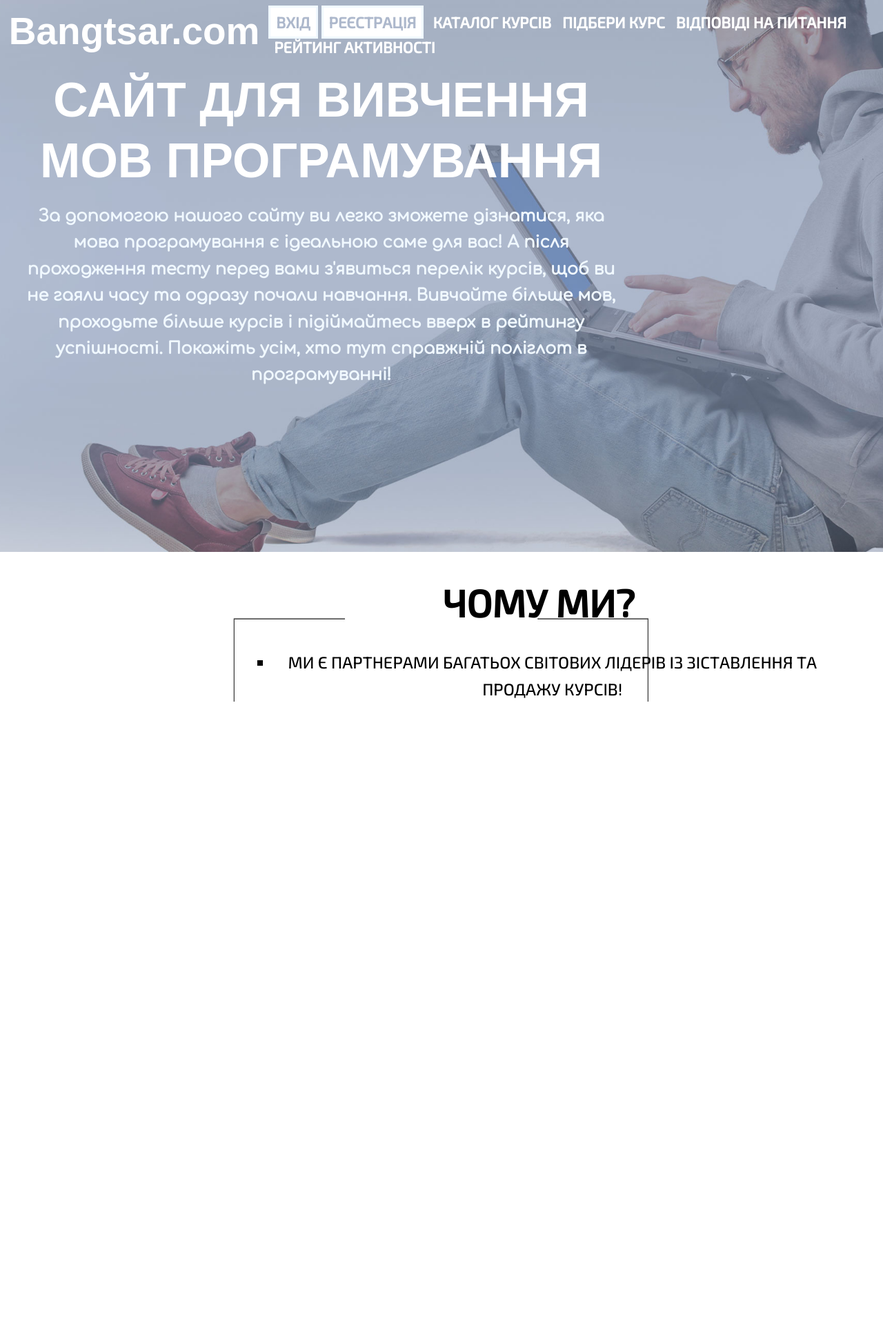
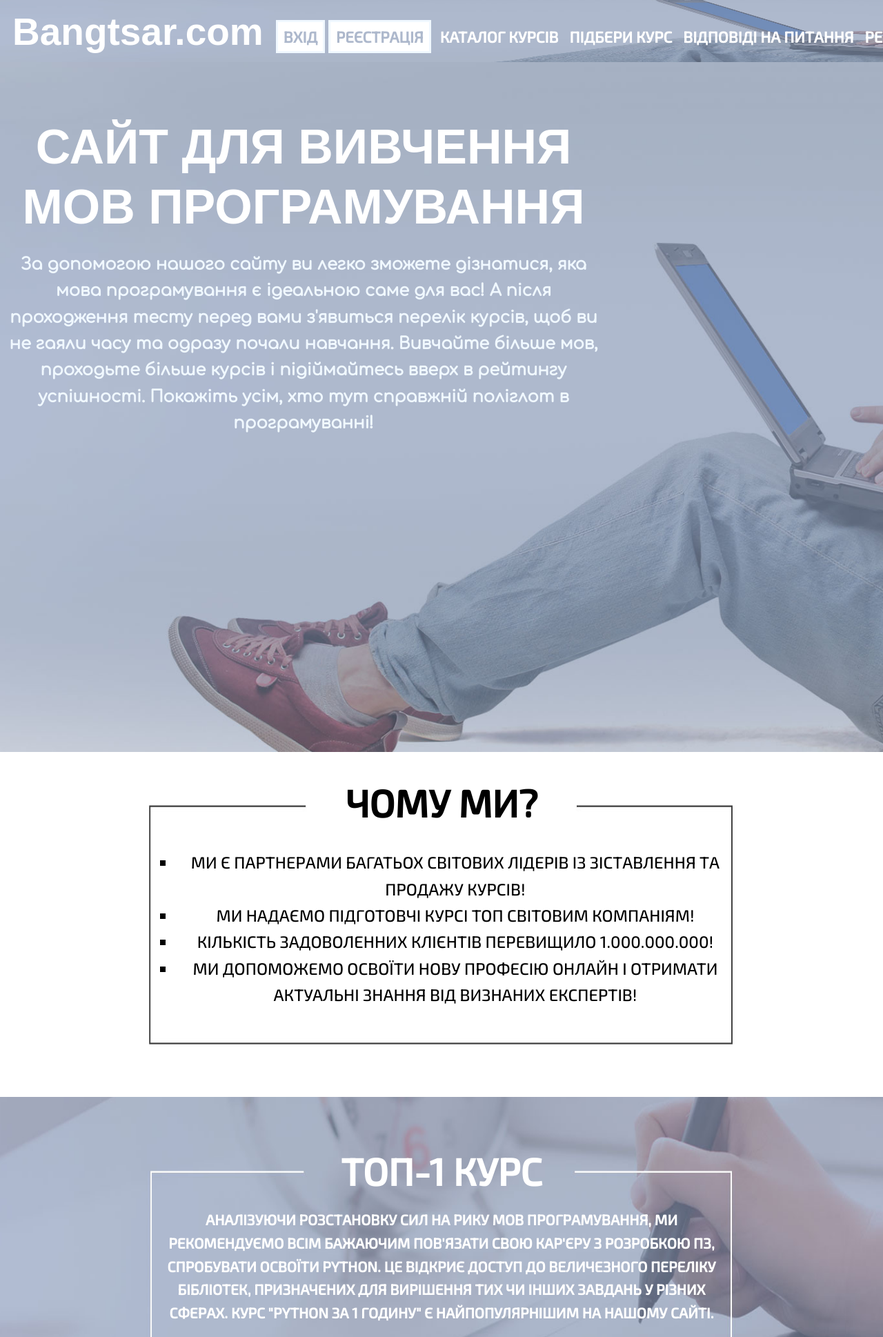
Before and after one commit to da4di1/Web, a PHP site: page /Site.html in a window 1280 px wide; the page is wider, and only the part inside the window is pictured. Shown: the top 1938 px of that part at 69% size. Before the commit the page ends 1017 px from the top of that part, so only its background shows below. Run offline with PHP 8.4, Linux system fonts and the light colour scheme; some web fonts are replaced.

Commit message:
Update Site.css

```diff
--- a/Labs/Site.css
+++ b/Labs/Site.css
@@ -33,10 +33,11 @@ h1 + h2{
 
 /* INTRODUCTION */
 .intro{
-    width:100%;
-    height:100vh;
+    margin: auto;
+    width:1800px;
+    height:1000px;
     background: url("./images/intro.jpg") center no-repeat;
-    background-size: cover;
+    background-size: 1800px 1000px;
 }
 
 .intro_title{
@@ -50,27 +51,29 @@ h1 + h2{
     color:#f0f8ff;
     font-size:24px;
     text-align:center;
-    margin-top: 2%;
+    margin-top: 20px;
     font-family: 'Comfortaa', cursive;
 }
 
 .intro_inner{
-    position:relative;
+    margin: left;
     max-width: 880px;
     width: 100%;
-    padding-top:8%;
-    left:2%;
+    padding-top:80px;
+    left:20px;
 }
 
 /* HEADER */
 .header{
     text-align: left;
-    width:100%;
-    position:absolute;
+    width:1800px;
+    margin: auto;
     top:0;
     left:0;
     right:0;
     z-index: 100;
+    background: url("./images/intro.jpg") center no-repeat;
+    background-size: 1800px 200px;
 }
 
 .header_inner{
@@ -151,16 +154,16 @@ h1 + h2{
 /* SECOND SLIDE */
 .second_slide{
     width:100%;
-    height:50vh;
+    height:500px;
     background: url("./images/secSlide.jpg") center no-repeat;
-    background-size: cover;
+    background-size: 1800px 700px;
 }
 
 .sec_slide_inner{
     max-width: 850px;
     width: 100%;
     padding-top:0.3%;
-    margin-left:27.8%;
+    margin: auto;
 }
 
 .sec_slide_title{
@@ -181,16 +184,16 @@ h1 + h2{
 /* THIRD SLIDE */
 .third_slide{
     width:100%;
-    height:50vh;
+    height:500px;
     background: url("./images/thirdSlide.jpg") center no-repeat;
-    background-size: cover;
+    background-size: 1800px 600px;
 }
 
 .third_slide_inner{
     max-width: 850px;
     width: 100%;
     padding-top:0.3%;
-    margin-left:27.8%;
+    margin: auto;
 }
 
 .third_slide_title{
@@ -208,19 +211,19 @@ h1 + h2{
 /* FOURTH SLIDE */
 .fourth_slide{
     width:100%;
-    height:150vh;
+    height:1500px;
     background: url("./images/fourthSlide.jpg") center no-repeat;
-    background-size: cover;
+    background-size: 1600px 1500px;
 }
 
 .fourth_slide_title{
-    padding-top:3.5%;
+    padding-top:80px;
     font-size:50px;
 }
 
 /* TABLE */
 .table{
-    padding-top:1.2%;
+    padding-top:50px;
 }
 
 th, td {
@@ -239,9 +242,9 @@ td {
 /* FIFTH SLIDE */
 .fifth_slide{
     width:100%;
-    height:50vh;
+    height:500px;
     background: url("./images/secSlide.jpg") center no-repeat;
-    background-size: cover;
+    background-size: 1800px 750px;
 }
 
 input[type = text] {
@@ -280,7 +283,7 @@ input[type=submit]:active {
 }
 
 .fifth_slide_title {
-    padding-top:4%;
+    padding-top:35px;
     font-size: 38px;
 }
 
@@ -323,5 +326,5 @@ form {
     max-width: 850px;
     width: 100%;
     padding-top:0%;
-    margin-left:27.8%;
+    margin:auto;
   }
```
